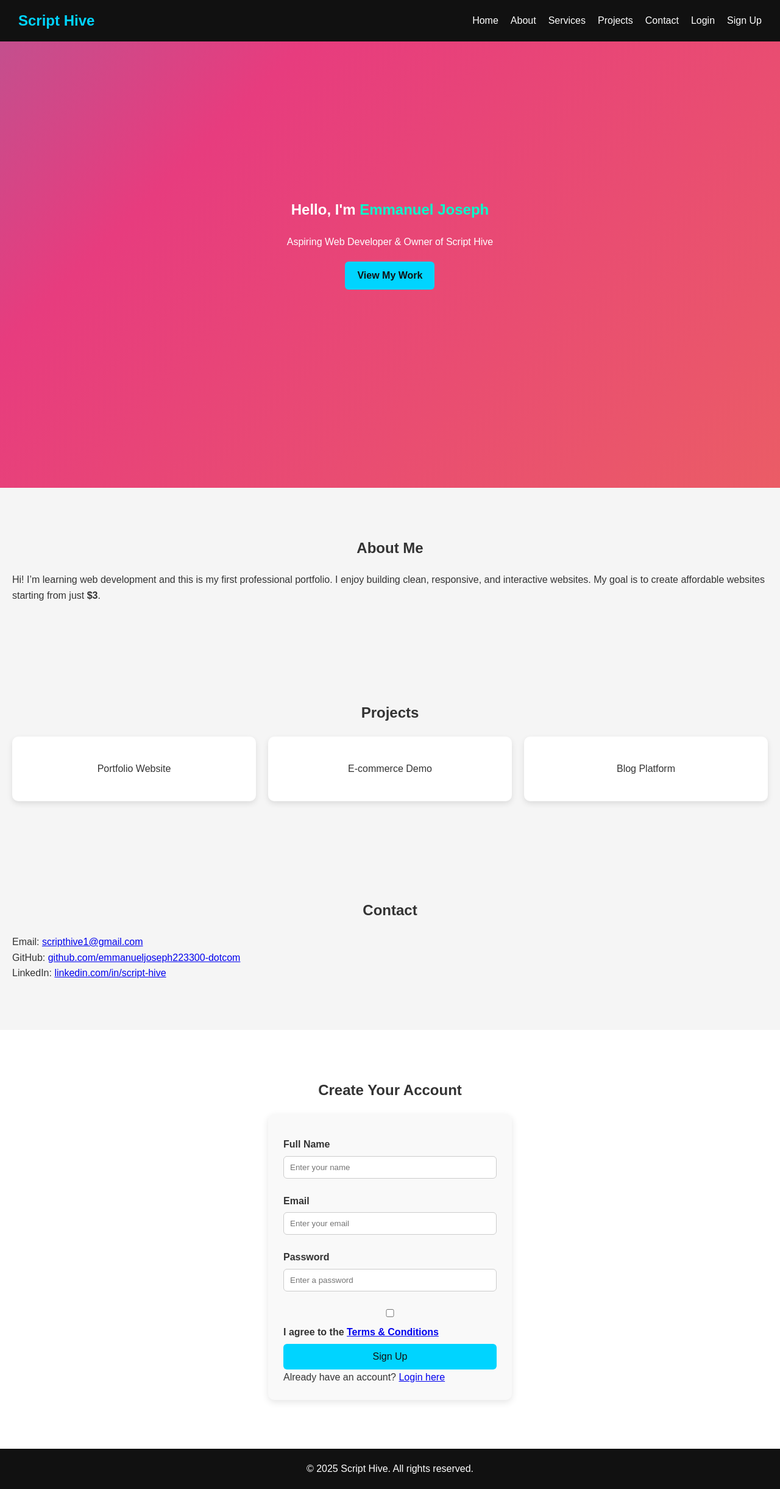
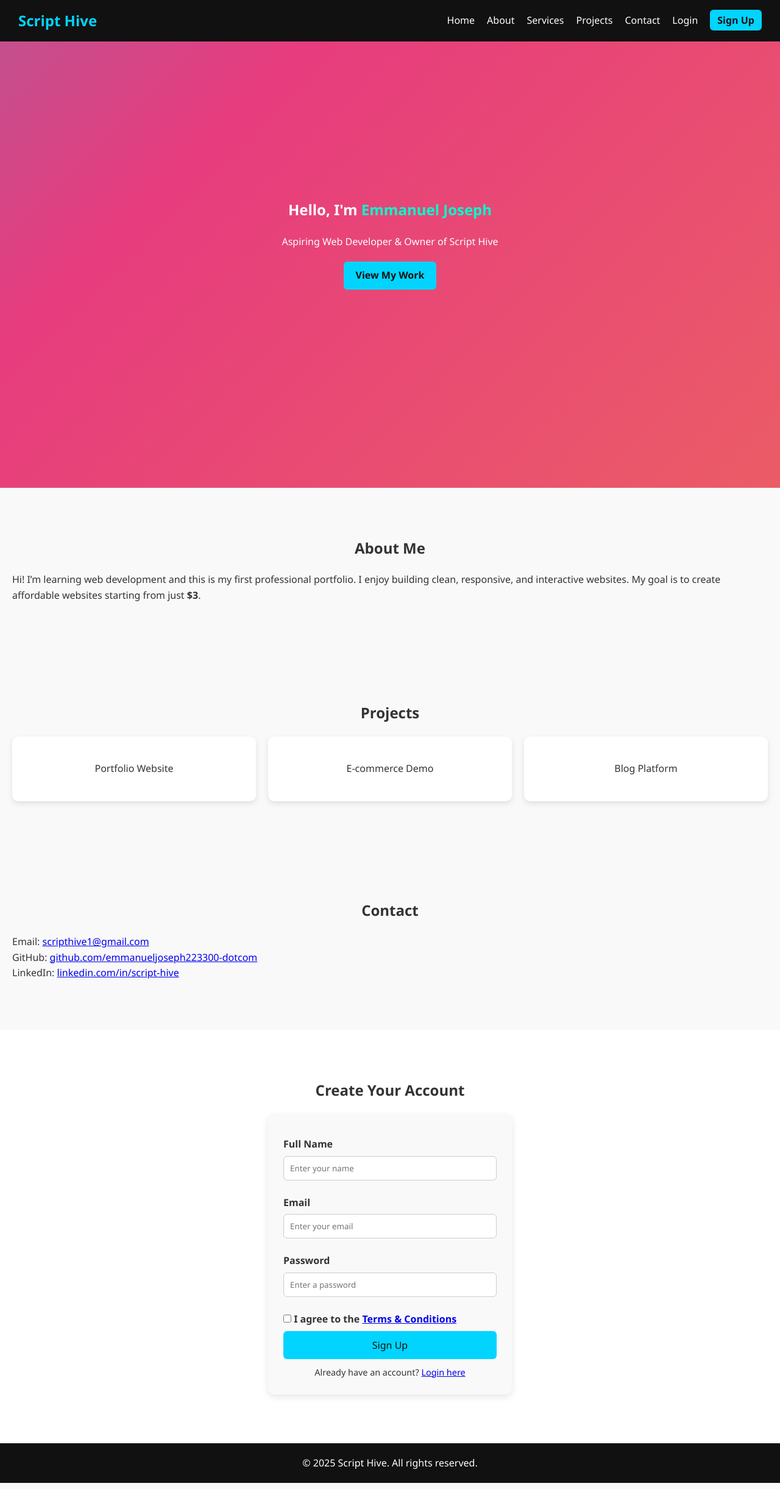
Before and after one commit to emmanueljoseph223300-dotcom/project, a plain HTML site: page index.html in a window 1280 px wide. Shown: the whole page at 61% size. Drawn offline with Linux system fonts and the light colour scheme.

Commit message:
Update style.css

```diff
--- a/style.css
+++ b/style.css
@@ -1,18 +1,18 @@
-/* General Reset */
+/* ===== RESET ===== */
 * {
   margin: 0;
   padding: 0;
   box-sizing: border-box;
-  font-family: Arial, sans-serif;
+  font-family: "Segoe UI", Tahoma, Geneva, Verdana, sans-serif;
 }
 
 body {
   line-height: 1.6;
-  background: #f5f5f5;
+  background: #f9f9f9;
   color: #333;
 }
 
-/* Navigation */
+/* ===== NAVBAR ===== */
 header {
   background: #111;
   padding: 15px 30px;
@@ -47,9 +47,18 @@ nav a:hover {
 .logo {
   color: #00d4ff;
   font-size: 1.5em;
+  font-weight: bold;
 }
 
-/* Hero Section with Animated Gradient */
+.btn-nav {
+  background: #00d4ff;
+  padding: 6px 12px;
+  border-radius: 6px;
+  color: #111;
+  font-weight: bold;
+}
+
+/* ===== HERO ===== */
 .hero {
   height: 100vh;
   background: linear-gradient(-45deg, #ee7752, #e73c7e, #23a6d5, #23d5ab);
@@ -89,7 +98,7 @@ nav a:hover {
   background: #00a3c4;
 }
 
-/* Section Styling */
+/* ===== SECTIONS ===== */
 section {
   padding: 80px 20px;
 }
@@ -99,7 +108,7 @@ h2 {
   margin-bottom: 20px;
 }
 
-/* Projects */
+/* ===== PROJECTS ===== */
 .project-list {
   display: flex;
   justify-content: center;
@@ -121,7 +130,7 @@ h2 {
   transform: translateY(-8px);
 }
 
-/* Forms */
+/* ===== FORMS ===== */
 .form-section {
   background: #fff;
 }
@@ -141,7 +150,9 @@ h2 {
   font-weight: bold;
 }
 
-.form-box input {
+.form-box input[type="text"],
+.form-box input[type="email"],
+.form-box input[type="password"] {
   width: 100%;
   padding: 10px;
   margin-bottom: 12px;
@@ -165,7 +176,13 @@ h2 {
   background: #00a3c4;
 }
 
-/* Footer */
+.form-text {
+  text-align: center;
+  margin-top: 10px;
+  font-size: 0.9em;
+}
+
+/* ===== FOOTER ===== */
 footer {
   text-align: center;
   padding: 20px;
```
